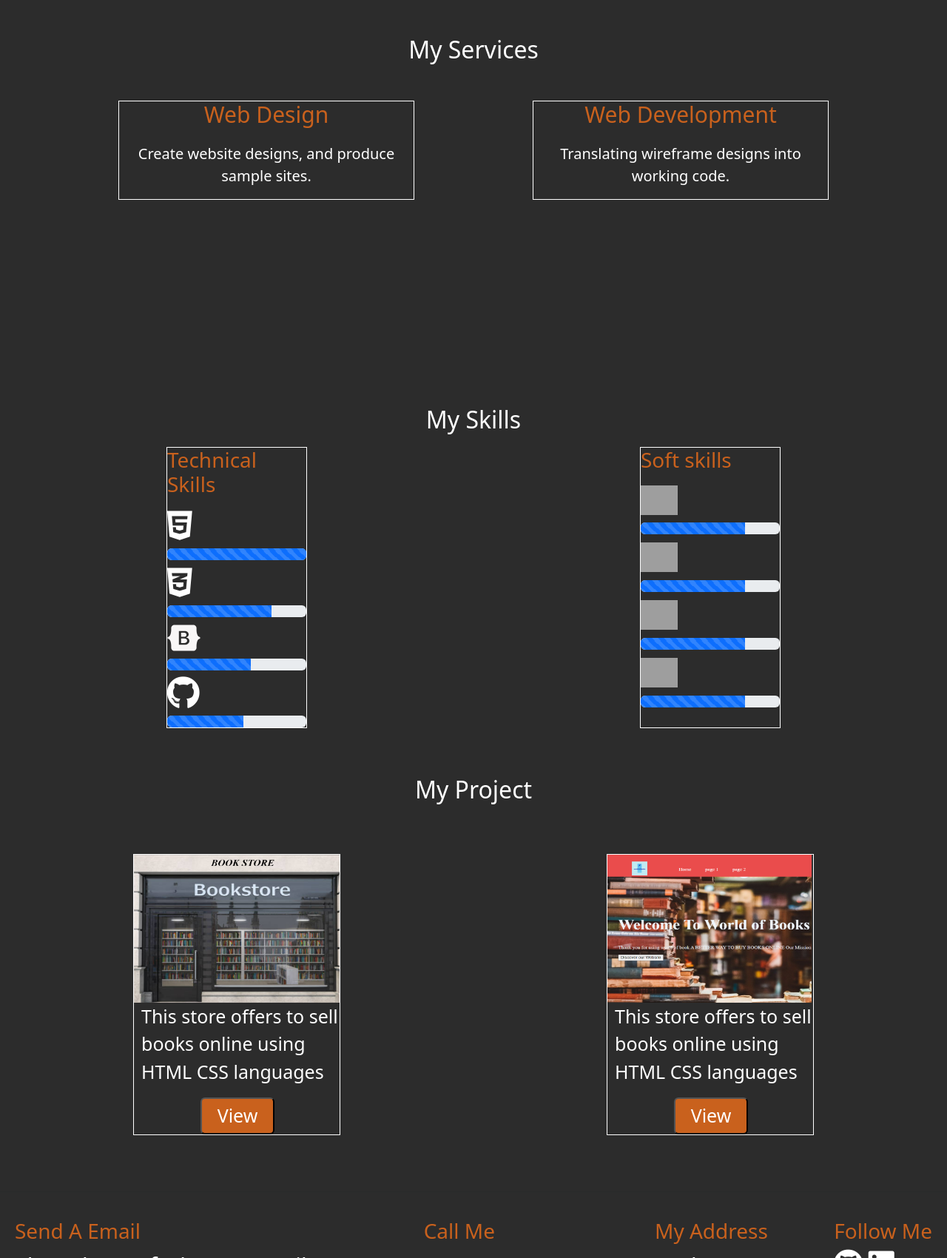
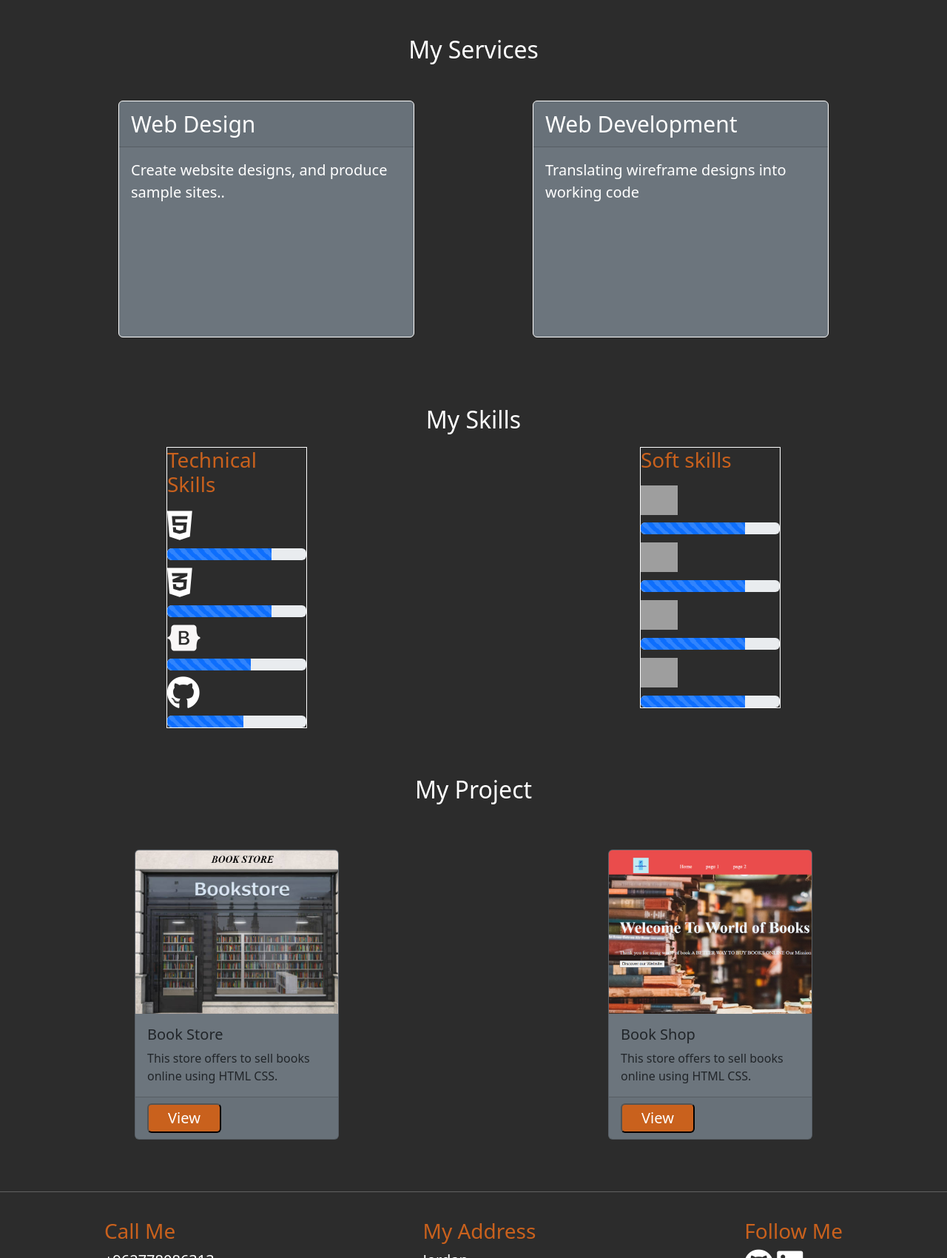
Before and after one commit to AhmadyZahran/portfolio, a plain HTML site: page index.html in a window 1280 px wide. Shown: the part 1100-2800 px from the top of the page at 74% size. Drawn offline with nearby package versions, Linux system fonts and the light colour scheme; grey boxes are pictures that could not be loaded.

Commit message:
upload design

```diff
--- a/index.html
+++ b/index.html
@@ -90,8 +90,7 @@
         <h3 style="font-size:40px ;">Full stack web developer</h3>
         <br>
         <p style="color:white  ; "> I can provide clean code and pixel perferct design. I also make the website more
-            interactive by web
-            animations. I can provide you responsive and interactive websites with diverse and attractive designs
+            interactive by web animations.
         </p>
         <button class="about-button"><a href="#contact_me">Contact</a></button>
     </section>
@@ -100,7 +99,26 @@
         <h2 style="color:white ; text-align: center; margin-bottom: 50px;">My Services</h2>
         <div class="section3">
 
+
+
+            <div class="web-design service   card text-bg-secondary mb-3" style="max-width: 25rem;">
+                <div class="card-header">Web Design</div>
+                <div class="card-body">
+                    <!-- <h5 class="card-title">Web Design</h5> -->
+                    <p class="card-text">Create website designs, and produce sample sites..</p>
+                </div>
+            </div>
+            <div class="web-dev service card text-bg-secondary mb-3" style="max-width: 25rem;">
+                <div class="card-header">Web Development</div>
+                <div class="card-body">
+                    <!-- <h5 class="card-title">Web Development</h5> -->
+                    <p class="card-text">Translating wireframe designs into working code</p>
+                </div>
+            </div>
+
+            <!--
             <div class="web-design service">
+
 
                 <h3 style="color:#C9611D ;">Web Design</h3>
                 <p>Create website designs, and produce sample sites.</p>
@@ -109,9 +127,9 @@
             <div class="web-dev service">
 
                 <h3 style="color:#C9611D ;">Web Development</h3>
-                <p>Translating wireframe designs into working code.</p>
+                <p>Translating wireframe designs into working code.</p> -->
 
-            </div>
+        </div>
         </div>
         </div>
     </section>
@@ -130,7 +148,7 @@
                     <i class='fab fa-html5 mt-2 mb-2 ' style='font-size:45px;color:white'></i>
                     <div class="progress">
                         <div class="progress-bar progress-bar-striped progress-bar-animated" role="progressbar"
-                            aria-valuenow="75" aria-valuemin="0" aria-valuemax="100" style="width: 100%"></div>
+                            aria-valuenow="75" aria-valuemin="0" aria-valuemax="100" style="width: 75%"></div>
                     </div>
 
                 </div>
@@ -209,34 +227,42 @@
 
     </div>
 
-
-
     <h2 class="project_heading"> My Project</h2>
     <section class="single_section" id="my-project" data-aos="fade-left" data-aos-anchor="#example-anchor"
         data-aos-offset="1000" data-aos-duration="1000">
-
-
-
-        <div class="single_project">
-            <div class="bookstore">
-                <img class="imgstore" src="./css/store.png" alt="">
-                <p class="pbook">This store offers to sell books online using HTML CSS languages </p>
-                <button id="buttonp"><a href="https://ahmadyzahran.github.io/home/" target="_blank"> View</a>
-                </button>
+        <div class="row row-cols-1 row-cols-md-3 g-4">
+            <div class="single_project  col ">
+                <div class="bg-secondary  card h-100">
+                    <img src="./css/store.png" class="card-img-top" alt="...">
+                    <div class=" card-body">
+                        <h5 class="My Shop">Book Store</h5>
+                        <p class="bg-secondary  card-text"> This store offers to sell books online using HTML CSS.</p>
+                    </div>
+                    <div class="card-footer">
+                        <small class="text-muted"><button id="buttonp"><a href="https://ahmadyzahran.github.io/home/"
+                                    target="_blank"> View</a>
+                            </button> </small>
+                    </div>
+                </div>
             </div>
         </div>
 
-        <div class="single_project">
-            <div class="bookshop">
-                <img class="imgshop" src="./css/welcom.png" alt>
-                <p class="pbook">This store offers to sell books online using HTML CSS languages </p>
-                <button id="buttonb"><a href="https://ahmadyzahran.github.io/My_Shop/" target="_blank">View</a></button>
-
+        <div class="row row-cols-1 row-cols-md-3 g-4">
+            <div class="single_project  col">
+                <div class="bg-secondary    card h-100">
+                    <img src="./css/welcom.png" class="card-img-top" alt="...">
+                    <div class="card-body">
+                        <h5 class="My Shop">Book Shop</h5>
+                        <p class="card-text"> This store offers to sell books online using HTML CSS.</p>
+                    </div>
+                    <div class="card-footer">
+                        <small class="text-muted"><button id="buttonp"><a href="https://ahmadyzahran.github.io/home/"
+                                    target="_blank"> View</a>
+                            </button></small>
+                    </div>
+                </div>
             </div>
         </div>
-
-
-
 
     </section>
 
@@ -250,10 +276,10 @@
         <section class='single_section_small' id="contact_me">
 
             <div class="contactme">
-                <div class="send single_contact">
+                <!-- <div class="send single_contact">
                     <h3>Send A Email</h3>
                     <p>ahmadyousefzahran@gmail.com</p>
-                </div>
+                </div> -->
                 <div class="send single_contact">
                     <h3>Call Me</h3>
                     <p>+962778086313</p>
@@ -270,6 +296,8 @@
 
                     <a href="https://www.linkedin.com/in/ahmad-zahran-67a269244/"><i class='fab fa-linkedin'
                             style='font-size:40px;color:white'></i></a>
+
+
 
 
                 </div>
--- a/style.css
+++ b/style.css
@@ -1,6 +1,7 @@
 * {
     padding: 0;
     margin: 0;
+
 
 
 }
@@ -13,6 +14,10 @@ H2 {
 
 h3 {
     color: #C9611D;
+}
+
+hr {
+    color: white
 }
 
 
@@ -95,9 +100,9 @@ body {
 .section2 {
     text-align: center;
     color: #C9611D;
-    width: 100%;
-
-
+    margin: 0 auto;
+    color: white;
+    width: 50%;
     font-size: 30px;
 }
 
@@ -161,21 +166,24 @@ body {
 
 
 .web-design {
-    text-align: center;
+    text-align: start;
     border: 1px solid;
 
-
+    max-width: 20rem;
+    height: 20rem;
     color: white;
 
-    font-size: 25px;
+    font-size: 30px;
 
 }
 
 
 .web-dev {
-    text-align: center;
+    max-width: 20rem;
+    height: 20rem;
+    text-align: start;
     border: solid 1px;
-    font-size: 25px;
+    font-size: 30px;
     color: white;
 }
 
@@ -217,12 +225,14 @@ body {
     width: 190px;
     border: solid 1px white;
     margin: 10px;
+    height: fit-content;
 }
 
 .soft {
     width: 190px;
     border: solid 1px white;
     margin: 10px;
+    height: fit-content;
 }
 
 .Technical-Skills {
@@ -250,11 +260,11 @@ body {
 }
 
 #buttonp {
-    margin-left: 90px;
+
 
     width: 100px;
-    height: 50px;
-    font-size: 25px;
+    height: 40px;
+    font-size: 20px;
     background-color: #C9611D;
 
     border-radius: 6px;
@@ -329,10 +339,10 @@ body {
 .contactme {
     display: flex;
     flex-direction: row;
-    justify-content: space-between;
+    justify-content: space-around;
 
     color: white;
-    font-size: 30px;
+    font-size: 20px;
 
 }
 
@@ -359,11 +369,10 @@ body {
 
 .single_section {
     height: 500px;
+    /* width: 100%; */
 }
 
-.web-design {
-    text-align: center;
-}
+
 
 
 
@@ -373,7 +382,9 @@ body {
 
 .single_project {
 
-    width: 280px;
+
+
+    width: 300px;
 }
 
 #my-project {
@@ -442,6 +453,7 @@ body {
 
     .single_skill {
         width: 100%;
+        height: 100%;
     }
 
     .contactme {
```
Also changed, not shown: css/email-envelope-mail-message-send-icon-466263.png (added).
